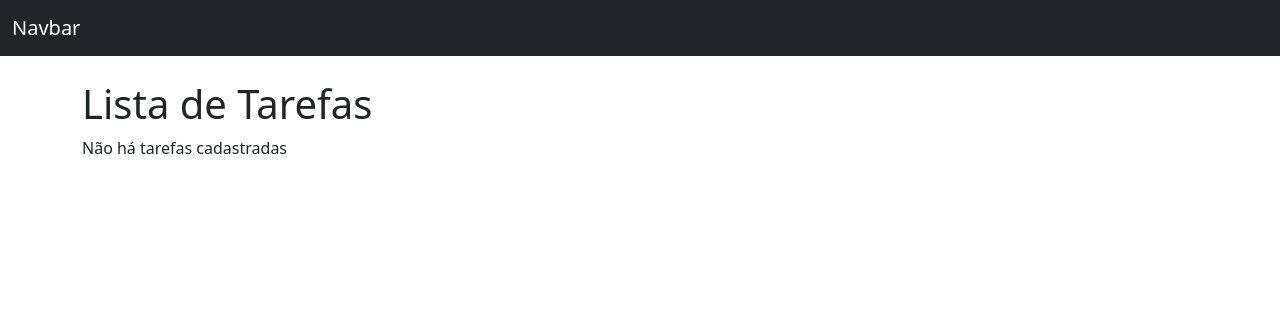
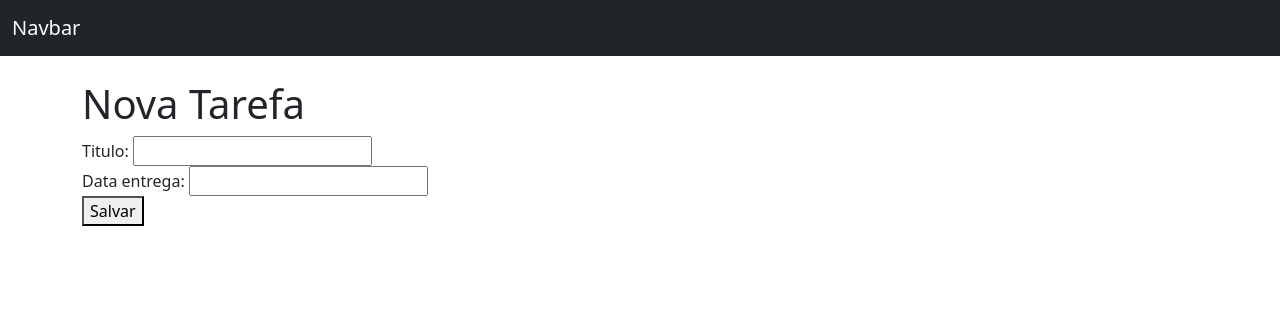
Before and after one commit to andersonr-odrigo/Checklist-de-Tarefas, a Django app: page /create/ in a window 1280 px wide. Shown: the top 316 px of the page. Run offline with Django 5.2, Linux system fonts and the light colour scheme.

Commit message:
Adicionando formulários sem crispy_form

```diff
--- a/Django_YT/Progressao/Progressao/urls.py
+++ b/Django_YT/Progressao/Progressao/urls.py
@@ -16,9 +16,12 @@ Including another URLconf
 """
 
 from django.contrib import admin
-from django.urls import path, include
+from django.urls import path
+from paginas.views import *
 
 urlpatterns = [
     path("admin/", admin.site.urls),
-    path("", include("paginas.urls")),
+    path("home/", home, name="pagina_inicial"),
+    path("lista_tarefas/", TodoListView.as_view(template_name="todos/todo_list.html"), name="lista_tarefa"),
+    path("create/", TodoCreateView.as_view(template_name="todos/todo_form.html"), name="criacao_tarefa"),
 ]
--- a/Django_YT/Progressao/paginas/models.py
+++ b/Django_YT/Progressao/paginas/models.py
@@ -4,7 +4,7 @@ from django.db import models
 # Create your models here.
 class Todo(models.Model):
     titulo = models.CharField(max_length=100, null=False, blank=False)
-    data_criacao = models.DateTimeField(auto_now_add=False, null=False, blank=False)
+    data_criacao = models.DateTimeField(auto_now_add=True, null=False, blank=False)
     data_entrega = models.DateField(null=False, blank=False)
     data_finalizacao = models.DateField(
         null=True,
--- a/Django_YT/Progressao/paginas/templates/todos/formulario_todo.html
+++ b/Django_YT/Progressao/paginas/templates/todos/todo_form.html
@@ -16,10 +16,10 @@
     <main class="container">
         <h1>Nova Tarefa</h1>
 
-        <form>
+        <form method="POST">
           {% csrf_token %}
-          {{ todo.data_criacao }}
 
+          {{ form }}
           <button type="submit">Salvar</button>
         </form>
 
--- a/Django_YT/Progressao/paginas/templates/todos/lista_todo.html
+++ b/Django_YT/Progressao/paginas/templates/todos/todo_list.html
@@ -50,6 +50,10 @@
         {% else %}
               <p>Não há tarefas cadastradas</p>
         {% endif %}
+
+        <a href="{% url 'criacao_tarefa' %}" class="btn btn-primary">
+          Nova Tarefa
+        </a>
     </main>
 
     <script src="https://cdn.jsdelivr.net/npm/bootstrap@5.3.3/dist/js/bootstrap.bundle.min.js" integrity="sha384-YvpcrYf0tY3lHB60NNkmXc5s9fDVZLESaAA55NDzOxhy9GkcIdslK1eN7N6jIeHz" crossorigin="anonymous"></script>
--- a/Django_YT/Progressao/paginas/urls.py
+++ b/Django_YT/Progressao/paginas/urls.py
@@ -1,8 +1,8 @@
-from django.urls import path
+'''from django.urls import path
 from .views import *
 
 urlpatterns = [
     path("", home, name="inicio"),
-    path("lista_tarefas/", TodoListView.as_view(template_name="todos/lista_todo.html"), name="lista_tarefa"),
-    path("create/", TodoCreate, name="criacao_tarefa"),
-]
+    path("lista_tarefas/", TodoListView.as_view(), name="lista_tarefa"),
+    path("", TodoCreateView.as_view(), name="criacao_tarefa"),
+]'''
--- a/Django_YT/Progressao/paginas/views.py
+++ b/Django_YT/Progressao/paginas/views.py
@@ -19,6 +19,7 @@ class TodoListView(ListView):
     fields = ["titulo", "data_criacao"]
     success_url = redirect("todos/lista_todo/")'''
 
-def TodoCreate(request):
-    todos = Todo.objects.filter()
-    return render(request, "todos/lista_todo.html")
+class TodoCreateView(CreateView):
+    model = Todo
+    fields = ["titulo", "data_entrega"]
+    success_url = reverse_lazy("lista_tarefa")
```
Also changed, not shown: Django_YT/Progressao/Progressao/settings.py (+8 -2 lines), Django_YT/Progressao/db.sqlite3.
